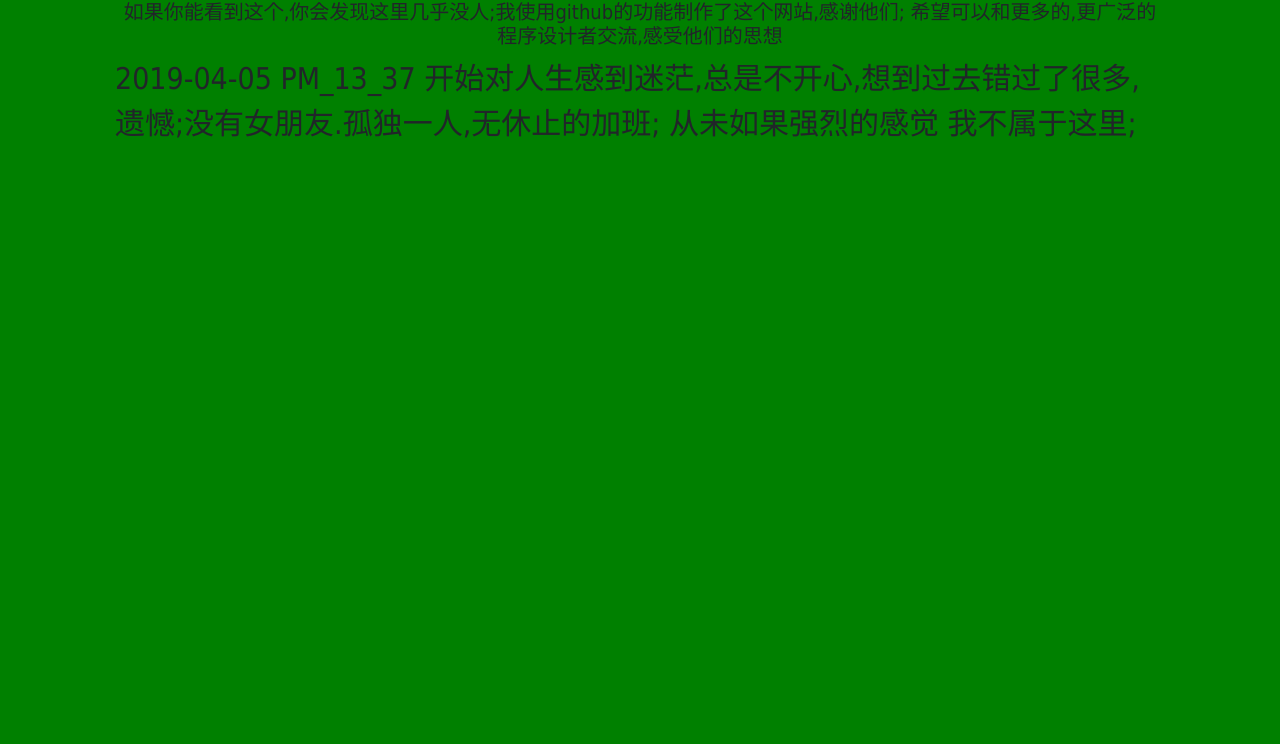
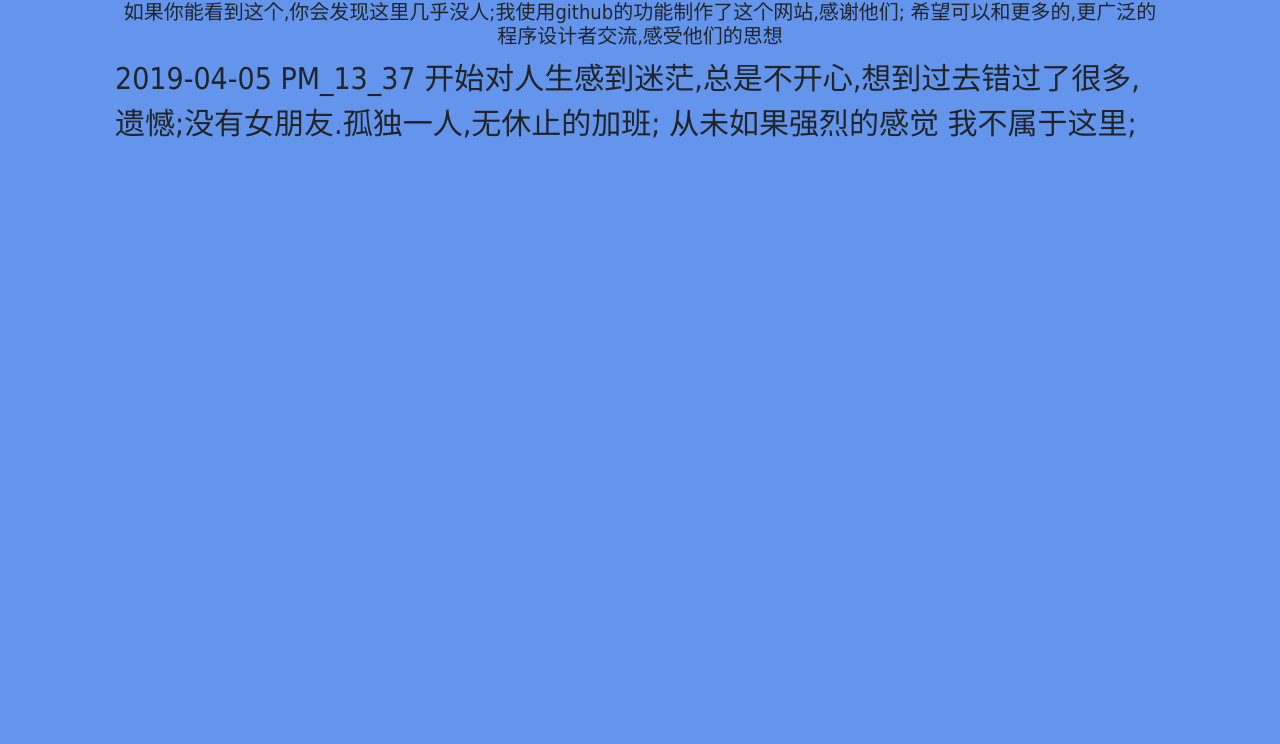
Before and after one commit to cielswift/cielswift.github.io, a plain HTML site: page index.html in a window 1280 px wide. Shown: the part 56-800 px from the top of the page. Drawn offline with nearby package versions, Linux system fonts and the light colour scheme.

Commit message:
Update index.html

```diff
--- a/index.html
+++ b/index.html
@@ -19,7 +19,7 @@
         width: 35em;
         margin: 0 auto;
         font-family: Tahoma, Verdana, Arial, sans-serif;
-		background-color:green;
+		background-color:cornflowerblue;
         font-size: 30px;
     }
 </style>
```
